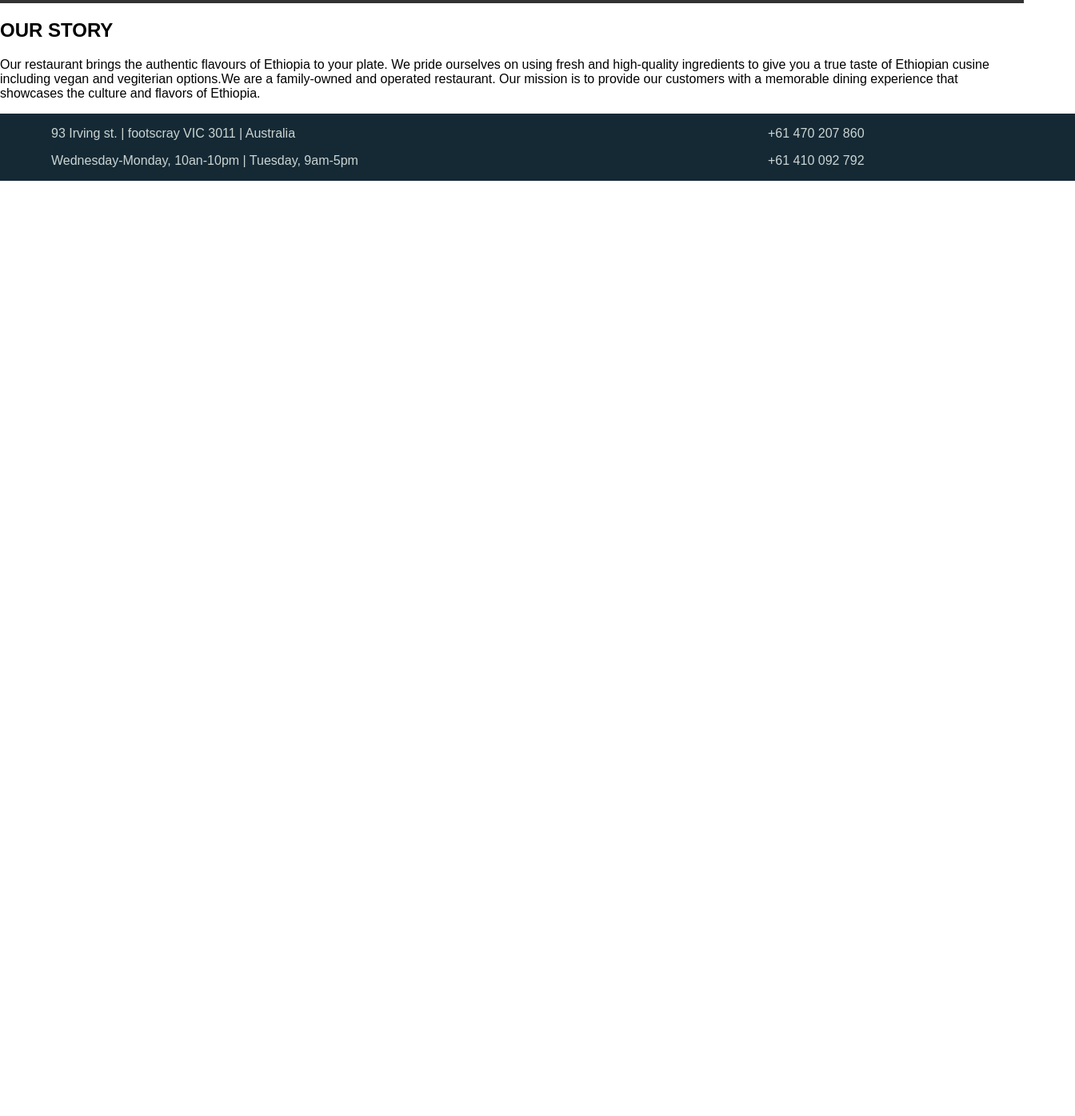
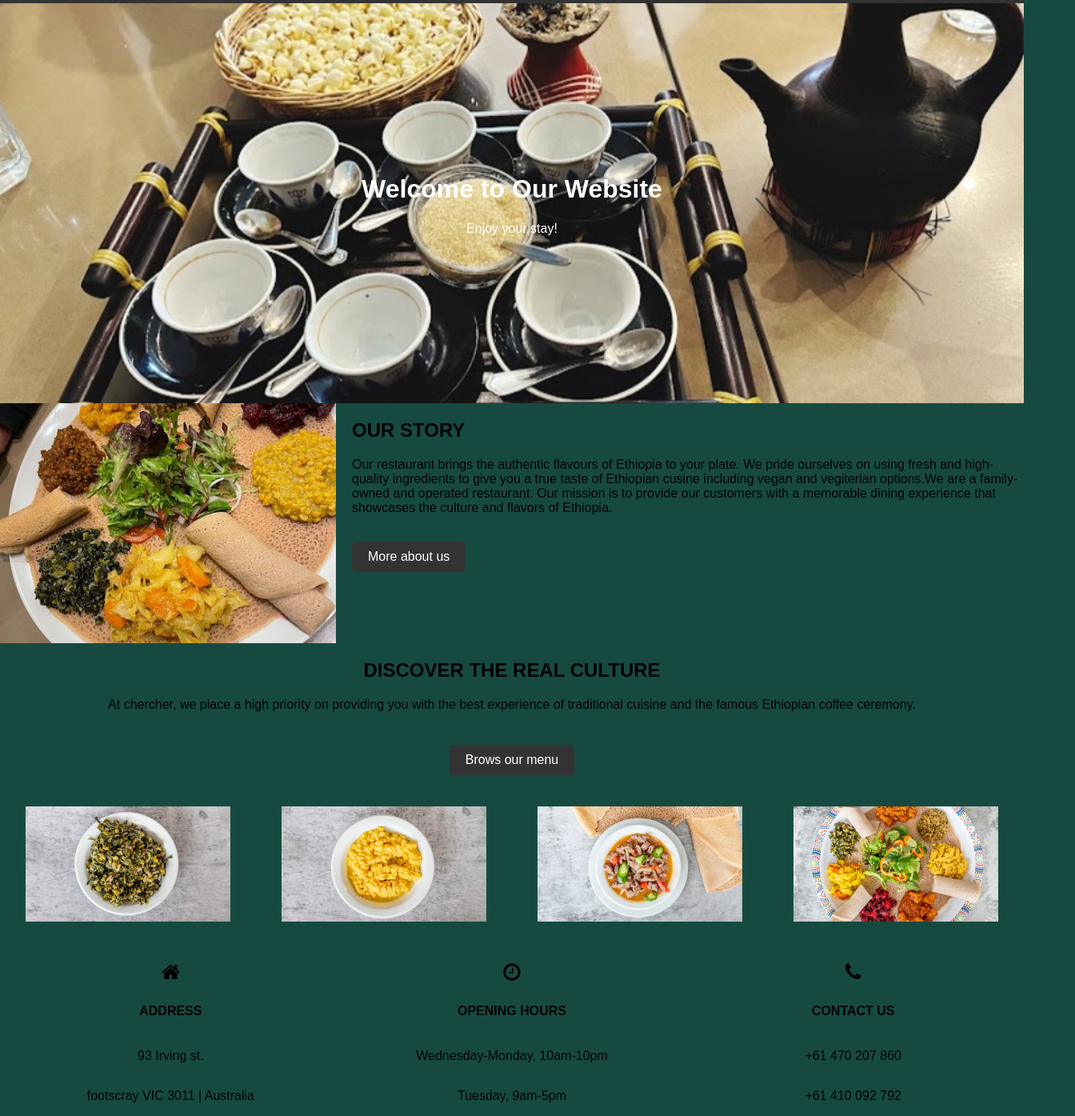
Before and after one commit to blenhenok/Chercher, a plain HTML site: page index.html in a window 1280 px wide. Shown: the part 52-1447 px from the top of the page at 80% size, 1344 px wide, since content can reach past the window. Before the commit the page ends 800 px from the top, so only its background shows below. Drawn offline with Linux system fonts and the light colour scheme.

Commit message:
settling on home design

```diff
--- a/index.html
+++ b/index.html
@@ -9,7 +9,7 @@
 </head>
  <body>
   <div class="topnav">
-  <div class="logo" href="#home">Chercher</div>
+  <div class="logo" >Chercher</div>
  <div class="links">
   <a href="index.html">Home</a>
   <a href="trad.html">Menu</a>
@@ -18,25 +18,61 @@
  </div>
  </div>
 
+ <div class="hero">
+  <div class="hero-text">
+    <h1>Welcome to Our Website</h1>
+    <p>Enjoy your stay!</p>
+  </div>
+ </div>
 
 
-
-
-
-        <div class="mid">
+      <div class="mid">
+        <img src="images/c1.jpg">
+        <div class="story">
             <h2> OUR STORY</h2>
             <p>Our restaurant brings the authentic flavours of Ethiopia to your plate. We pride ourselves on using fresh and high-quality ingredients to give you a true taste of Ethiopian cusine including vegan and vegiterian options.We are a family-owned and operated restaurant. Our mission is to provide our customers with a memorable dining experience that showcases the culture and flavors of Ethiopia.</p>
+            <a href="about.html" class="menulink">More about us</a>
         </div>
+
+        </div>
+
+        <div class="menu">
+          <div class="txt">
+            <h2>DISCOVER THE REAL CULTURE</h2>
+            <p>At chercher, we place a high priority on providing you with the best experience of traditional cuisine and the famous Ethiopian coffee ceremony.</p>
+          </div>
+          <div class="menulink">
+            <a href="trad.html">Brows our menu</a>
+          </div>
+          <div class="pic">
+            <img src="images/f1.jpeg">
+            <img src="images/f2.jpeg">
+            <img src="images/f3.jpg">
+            <img src="images/f4.jpg">
+          </div>
+
+        </div>
+
 
 
 
 
         <div class="foot">
             <div class="adres">
-                <p>93 Irving st. | footscray VIC 3011 | Australia</p>
-                <p>Wednesday-Monday, 10an-10pm | Tuesday, 9am-5pm</p>
+               <i class="fa fa-home" aria-hidden="true"></i>
+               <h4>ADDRESS</h4>
+                <p>93 Irving st. </p>
+                <p>footscray VIC 3011 | Australia</p>
+            </div>
+            <div class="time">
+              <i class="fa fa-clock-o" aria-hidden="true"></i>
+              <h4>OPENING HOURS</h4>
+              <p>Wednesday-Monday, 10am-10pm</p>
+              <p>Tuesday, 9am-5pm</p>
             </div>
             <div class="cont">
+              <i class="fa fa-phone" aria-hidden="true"></i>
+              <h4>CONTACT US</h4>
                 <p>+61 470 207 860</p>
                 <p>+61 410 092 792</p>
             </div>
--- a/style.css
+++ b/style.css
@@ -3,6 +3,7 @@ body {
   margin: 0;
   padding: 0;
   font-family: Arial, Helvetica, sans-serif;
+  background-color: #164a41;
 }
 .topnav {
   overflow: hidden;
@@ -35,20 +36,116 @@ body {
   color: black;
  }
 
-.foot{
+ .hero {
+  /* Replace with the path to your image */
+  background-image: url('images/c2.jpg');
+  height: 500px;
+  background-position: center;
+  background-repeat: no-repeat;
+  background-size: cover;
+  position: relative;
+}
+
+.hero-text {
+  text-align: center;
+  position: absolute;
+  top: 50%;
+  left: 50%;
+  transform: translate(-50%, -50%);
+  color: white;
+}
+
+.mid {
   display: flex;
   justify-content: space-between;
-  padding-left: 5%;
-  background-color: #152935;
-  color: #ccd5d2;
-  bottom: 0;
+}
+
+.mid img {
+  flex: 1;
+  margin-right: 20px; /* Adjust as needed */
+  max-height: 300px; /* Adjust as needed */
+  object-fit: cover; /* This will make sure your image scales properly */
+}
+
+.mid .story {
+  flex: 2;
+  max-height: 300px; /* Adjust as needed */
+}
+
+
+.menu {
+  display: flex;
+  flex-direction: column;
+  align-items: center;
+}
+
+.txt {
+  text-align: center;
+}
+
+.pic {
+  display: flex;
+  justify-content: space-around;
   width: 100%;
+  margin-bottom: 4%;
 }
-.foot .cont{
-  flex: 30%;
+
+.pic img {
+  width: 20%; /* Adjust as needed */
 }
-.foot .adres{
-  flex:70%;
+a.menulink {
+  text-align: center;
+  margin-bottom: 3%;
+  margin-top: 2%;
+}
+
+a.menulink  {
+  display: inline-block;
+  padding: 10px 20px;
+  text-decoration: none;
+  background-color: #333;
+  color: #fff;
+  border-radius: 6px;
+}
+a.menulink:hover {
+  background-color: #ddd;
+  color: rgb(75, 31, 31);
+ }
+ .menulink {
+  text-align: center;
+  margin-bottom: 3%;
+  margin-top: 2%;
+}
+
+.menulink a {
+  display: inline-block;
+  padding: 10px 20px;
+  text-decoration: none;
+  background-color: #333;
+  color: #fff;
+  border-radius: 6px;
+}
+.menulink a:hover {
+  background-color: #ddd;
+  color: rgb(75, 31, 31);
+ }
+ .foot {
+  display: flex;
+  justify-content: space-around;
+  width: 100%;
+
+}
+
+.foot div {
+  display: flex;
+  flex-direction: column;
+  align-items: center;
+  flex: 1;
+}
+
+.foot i {
+  margin-bottom: 6px; /* Adjust as needed */
+  font-size: 25px;
 }
 
 @media screen and (max-width: 650px) {
```
Also changed, not shown: pop.html (+1 -1 lines), trad.css (+24 -0 lines), trad.html (+6 -0 lines).
